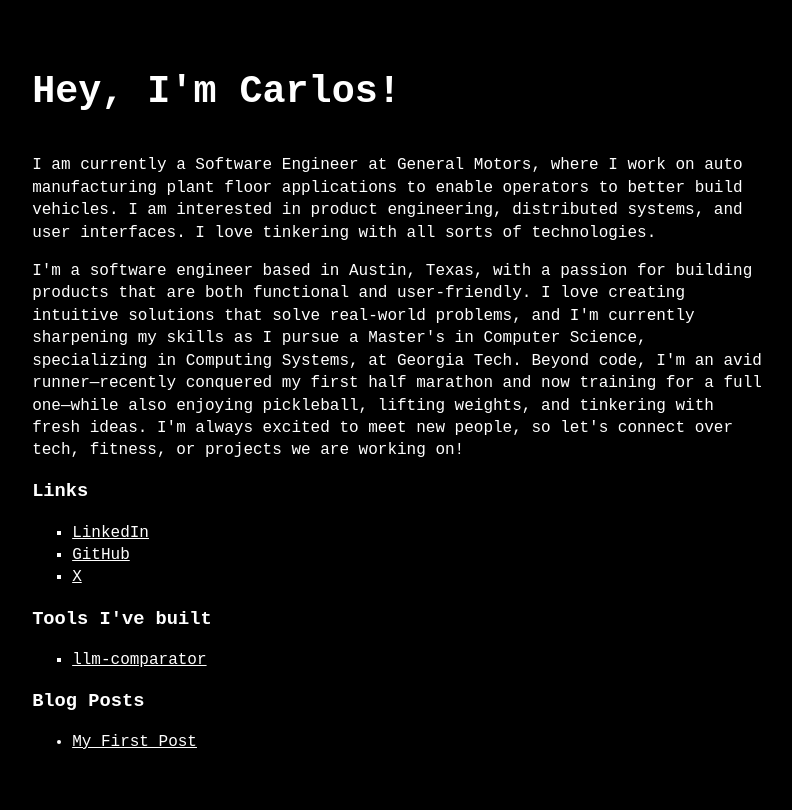
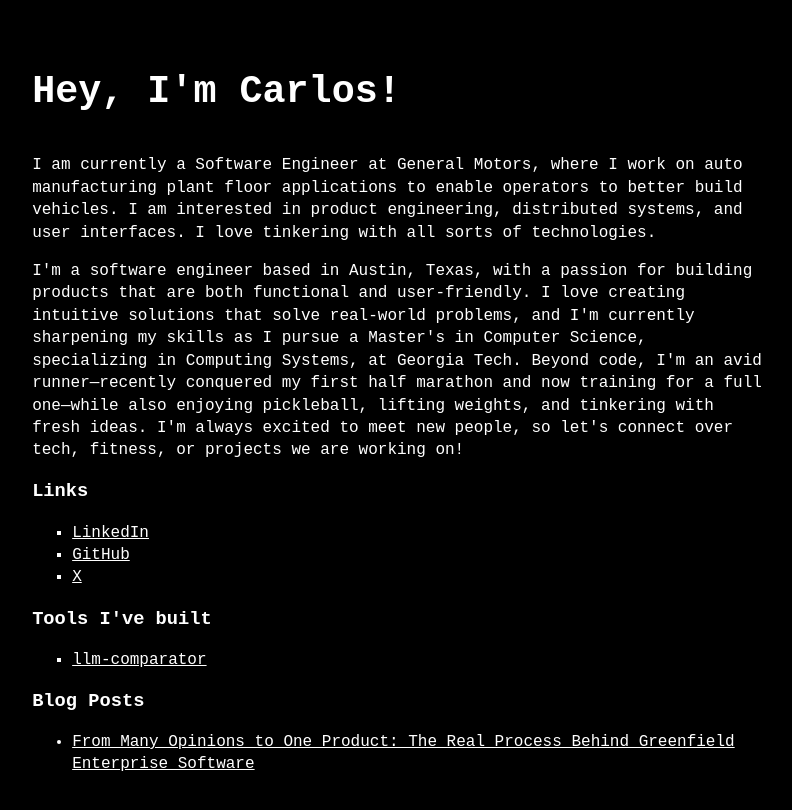
Before and after one commit to carlostrosales/personal-portfolio, a React (Vite) app: page / in a window 1280 px wide. Shown: the top 810 px of the page, without its empty margins (243-1035 px from the left). Built offline with nearby package versions, Linux system fonts and the light colour scheme.

Commit message:
feat: update blog post title for clarity and relevance

```diff
--- a/src/pages/Home.tsx
+++ b/src/pages/Home.tsx
@@ -1,6 +1,12 @@
 import { Link } from 'react-router-dom';
 
-const blogPosts = [{ title: 'My First Post', slug: 'writing' }];
+const blogPosts = [
+  {
+    title:
+      'From Many Opinions to One Product: The Real Process Behind Greenfield Enterprise Software',
+    slug: 'writing',
+  },
+];
 
 export const Home = () => {
   return (
```
